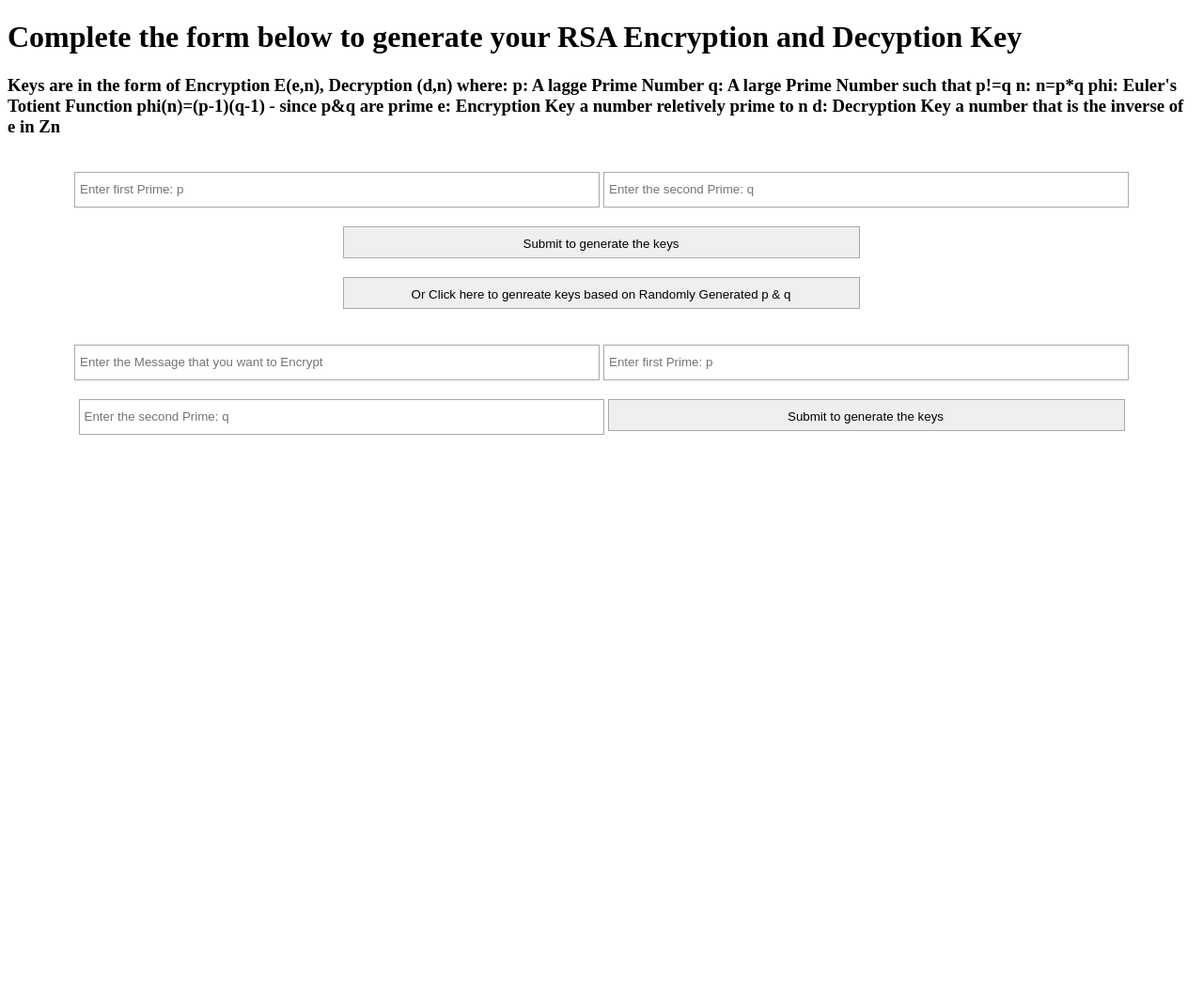
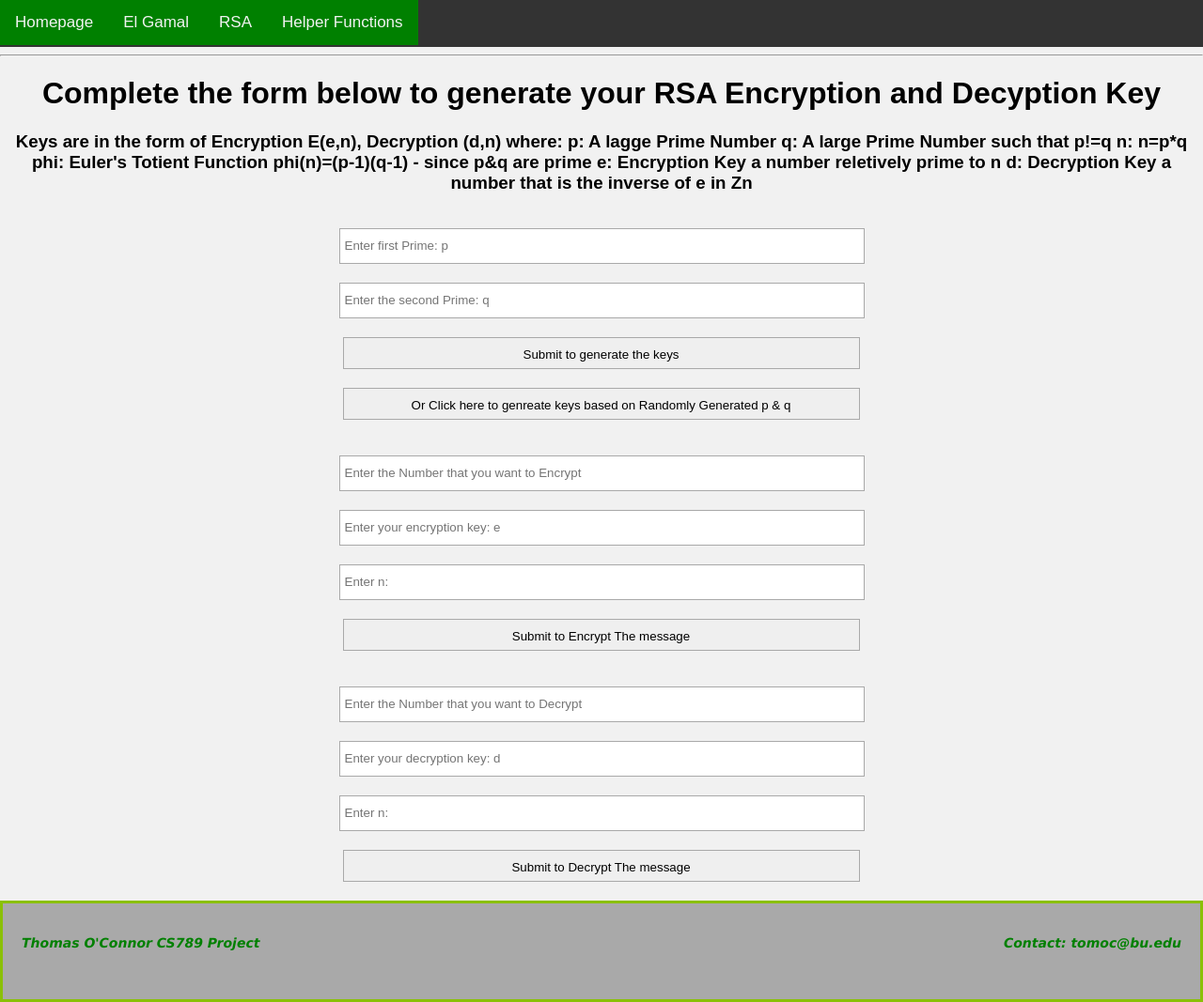
Before and after one commit to Oconnor617/CS789, a Flask app: page /rsa_gen in a window 1280 px wide. Shown: the whole page at 94% size. Before the commit the page ends 463 px from the top, so only its background shows below. Run offline with Flask 2, Linux system fonts and the light colour scheme.

Commit message:
Cleaned Up

```diff
--- a/crypto/ElGamal.py
+++ b/crypto/ElGamal.py
@@ -1,4 +1,4 @@
-from crypto.Euclidean import GCD, power
+from crypto.Euclidean import GCD
 from crypto.Exponentiation import FastModExo
 import random
 from math import pow
--- a/crypto/PrimRoots.py
+++ b/crypto/PrimRoots.py
@@ -55,6 +55,7 @@ then (am)(p−1)/d≡(ap−1)m/d≡1modp, so we need d=1). By the way, this is e
 For example, 6^2=36 or 6^15≡686 are not primitive roots of 761 because gcd(2,760)=2>1 and gcd(15,760)=5>1,
 but, for example, 6^3=216 is another primitive root of 761."""
 from math import sqrt
+
 
 # Returns True if n is prime
 def isPrime( n):
--- a/crypto/routes.py
+++ b/crypto/routes.py
@@ -1,7 +1,7 @@
 from werkzeug.utils import redirect
 from crypto import app
 from crypto.ElGamal import key_gen, encrypt, decrypt, key_gen_root, encrypt_num, decrypt_num
-from crypto.Euclidean import GCD, power
+from crypto.Euclidean import *
 from crypto.Exponentiation import *
 from crypto.Helpers import *
 from crypto.PseudoRandoms import *
@@ -9,7 +9,7 @@ from flask import render_template, request, flash, url_for
 from crypto.PrimRoots import *
 import math
 
-from crypto.RSA import rsa_keys
+from crypto.RSA import rsa_keys, rsa_enc, rsa_dec
 
 @app.route('/')
 @app.route('/index')
@@ -36,17 +36,19 @@ def gcd():
 @app.route('/modInverse', methods=['GET', 'POST'])
 def modInverse():
     if request.method == 'POST':
-        num = int(request.form['num'])
-        mod = int(request.form['mod'])
-        print('Num: {} Mod: {}'.format(num,mod))
-        g = GCD(num,mod)# find the GCD of the numbers. It will need to be 1 for this to work
+        nummy = int(request.form['num'])
+        moddy = int(request.form['mod'])
+        print('Num: {} Mod: {}'.format(nummy,moddy))
+        g = GCD(nummy,moddy)# find the GCD of the numbers. It will need to be 1 for this to work
         if (g != 1):
             #if we are here it means the two numbers are Not relativly prime
+            anwser = "Non Existant"
             print("There is no Multiplicative Inverse for those numbers")
-            return redirect(url_for('index'))
+            return render_template('index.html', nummy=nummy,moddy=moddy,anwser=anwser)
         else:
-            print("The multiplicative inverse of {} under {} is: {}".format(num,mod,power(num, mod-2, mod)))
-            return redirect(url_for('index'))
+            anwser = modinv(nummy,moddy)
+            print("The multiplicative inverse of {} under {} is: {}".format(nummy,moddy,anwser))
+            return render_template('index.html', nummy=nummy,moddy=moddy,anwser=anwser)
     else:
         return render_template('index') # its a GET request. no form submitted
 
@@ -70,8 +72,8 @@ def fastExpo():
         mod = int(request.form['modExpo'])
         remainder = FastModExo(x,e,mod)
         print("{} ^ {} mod {} is: {}".format(x,e,mod,remainder))
-        return redirect(url_for('index'))
-    return render_template('index') # its a GET request. no form submitted
+        return render_template('index.html', xx=x,ee=e,mm=mod,remainder=remainder)
+    return render_template('index.html') # its a GET request. no form submitted
 
 @app.route('/roots', methods=['GET', 'POST'])
 def roots():
@@ -79,7 +81,7 @@ def roots():
         modulo = int(request.form['nroots'])
         print("The smallest Primitive root is: {}".format(findPrimitive(modulo)))
         return redirect(url_for('index'))
-    return render_template('index')
+    return render_template('index.html')
 
 @app.route('/rootsList', methods=['GET', 'POST'])
 def rootsList():
@@ -87,18 +89,19 @@ def rootsList():
         modulo = int(request.form['listroots'])
         print("The Primitive Roots are: {}".format(primRoots(modulo)))
         return redirect(url_for('index'))
-    return render_template('index')
+    return render_template('index.html')
 
 @app.route('/prime', methods=['GET', 'POST'])
 def prime():
     if request.method == 'POST':
         n = int(request.form['n'])
-        if(isPrime(n)):
+        res = isPrimeMR(n)
+        if(isPrimeMR(n)):
             #Should be a prime number
             print('{} is a prime number'.format(n))
         else:
             print('{} is not a prime number'.format(n))
-        return redirect(url_for('index'))
+        return render_template('index.html',pis=n,res=res)
     return render_template('index') # its a GET request. no form submitted
 
 
@@ -118,10 +121,11 @@ def size():
     from 1-> n-1 that are reletively prime to n. """
     if request.method == 'POST':
         zn = int(request.form['n'])
+        size = Order(zn)
         print("The order of {} is: {}".format(zn,Order(zn)))
-        return redirect(url_for('index'))
+        return render_template('index.html',size=size)
 
-    return render_template('index')# GET Request
+    return render_template('index.html')# GET Request
 
 @app.route('/log', methods=['GET','POST'])
 def log():
@@ -309,10 +313,27 @@ def rsa_gen_random():
     return render_template('rsa.html')# GET Request
 
 
-@app.route('/rsa_enc', methods=['GET','POST'])
-def rsa_enc():
+@app.route('/rsa_enc_view', methods=['GET','POST'])
+def rsa_enc_view():
     print("In RSA Encryption")
     if request.method == 'POST':
-        print("POST")
-        return render_template('rsa.html')
+        print("POST ENC")
+        num = int(request.form['rsa_num_enc'])
+        e = int(request.form['e_enc'])
+        n = int(request.form['n_enc'])
+        enc = rsa_enc(num,e,n)
+        return render_template('rsa.html', e_enc=e,rsa_enc=enc,n_enc=n)
     return render_template('rsa.html')# GET Request
+
+@app.route('/rsa_dec_view', methods=['GET','POST'])
+def rsa_dec_view():
+    print("In RSA Decryption")
+    if request.method == 'POST':
+        print("POST DEC")
+        num = int(request.form['rsa_num_dec'])
+        d = int(request.form['d_dec'])
+        n = int(request.form['n_dec'])
+        print("enc: {}, d = {}, n = {}".format(num,d,n))
+        dec = rsa_dec(num,d,n)
+        return render_template('rsa.html', d_dec=d,rsa_dec=dec,n_dec=n)
+    return render_template('rsa.html')# GET Request
--- a/crypto/templates/base.html
+++ b/crypto/templates/base.html
@@ -87,11 +87,10 @@
 </head>
 <body>
     <div class="topnav">
-        <!-- <img class="logo" src="{{ url_for('static', filename='img/Missing.jpg') }}" alt=" Logo File Not Found"> -->
-        <img class="logo" src="{{ url_for('static', filename='img/Logo.jpg') }}" alt=" Logo File Not Found">
         <a href="/index">Homepage</a>
         <a href="{{ url_for('elEnc') }}">El Gamal</a>
         <a href="{{ url_for('rsa_gen') }}">RSA</a>
+        <a href="/index">Helper Functions</a>
     </div>
     <div>
         <!-- This div should span the top of each page -->
--- a/crypto/templates/elGamalEnc.html
+++ b/crypto/templates/elGamalEnc.html
@@ -1,5 +1,8 @@
 <!doctype html>
 <html lang="en">
+  {% extends "base.html" %}
+
+  {% block content %}
   <head>
     <meta charset="utf-8">
     <meta name="viewport" content="width=device-width, initial-scale=1">
@@ -136,4 +139,5 @@
       <p>The Decrypted Message is: {{ num_dec }}</p><br>
       {% endif %}
   </body>
+  {% endblock %}
 </html>
--- a/crypto/templates/rsa.html
+++ b/crypto/templates/rsa.html
@@ -1,5 +1,8 @@
 <!doctype html>
 <html lang="en">
+  {% extends "base.html" %}
+
+  {% block content %}
   <head>
     <meta charset="utf-8">
     <meta name="viewport" content="width=device-width, initial-scale=1">
@@ -14,7 +17,7 @@
                   padding-left:5px;
               }
 
-              form{
+              form,p,h1,h3{
                 text-align: center;
               }
         </style>
@@ -32,7 +35,7 @@
         d: Decryption Key a number that is the inverse of e in Zn</h3>
       <form id="GenN" method="post" action="{{ url_for('rsa_gen') }}">
       <label for="Enter two numbers to check if they are prime and can be used for RSA"></label><br>
-      <input type="number" id="p1check" name="p1check" placeholder="Enter first Prime: p">
+      <input type="number" id="p1check" name="p1check" placeholder="Enter first Prime: p"><br>
       <input type="number" id="q1check" name="q1check" placeholder="Enter the second Prime: q"><br>
       <input type="submit" value="Submit to generate the keys"><br>
     </form>
@@ -48,21 +51,37 @@
     </div>
 
     <div>
-        <form id="RSA" method="post" action="{{ url_for('rsa_enc') }}">
-            <label for="Message to Encrypt"></label><br>
-            <input type="text" id="rsa_msg" name="rsa_msg" placeholder="Enter the Message that you want to Encrypt">
-            <input type="number" id="p1" name="p1" placeholder="Enter first Prime: p">
-            <input type="number" id="q1" name="q1" placeholder="Enter the second Prime: q">
-            <input type="submit" value="Submit to generate the keys">
-            {% if e %}
+        <form id="RSAEnc" method="post" action="{{ url_for('rsa_enc_view') }}">
+            <label for="Number to Encrypt"></label><br>
+            <input type="number" id="rsa_num_enc" name="rsa_num_enc" placeholder="Enter the Number that you want to Encrypt"><br>
+            <input type="number" id="e_enc" name="e_enc" placeholder="Enter your encryption key: e"><br>
+            <input type="number" id="n_enc" name="n_enc" placeholder="Enter n:"><br>
+            <input type="submit" value="Submit to Encrypt The message">
+            {% if e_enc %}
             <p>
-              Your Encryption Key is:  ({{ e }}, {{ n }})<br>
-              Your Decryption Key is:  ({{ d }}, {{ n }})
+              Your Encryption Key is:  ({{ e_enc }}, {{ n_enc }})<br>
+              Your Encrypted message is:  {{ rsa_enc }}
             </p><br>
             {% endif %}
         </form>
     </div>
 
+    <div>
+      <form id="RSADec" method="post" action="{{ url_for('rsa_dec_view') }}">
+          <label for="Number to Decrypt"></label><br>
+          <input type="number" id="rsa_num_dec" name="rsa_num_dec" placeholder="Enter the Number that you want to Decrypt"><br>
+          <input type="number" id="d_dec" name="d_dec" placeholder="Enter your decryption key: d"><br>
+          <input type="number" id="n_dec" name="n_dec" placeholder="Enter n:"><br>
+          <input type="submit" value="Submit to Decrypt The message">
+          {% if d_dec %}
+          <p>
+            Your Decryption Key is:  ({{ d_dec }}, {{ n_dec }})<br>
+            Your Decrypted message is:  {{ rsa_dec }}
+          </p><br>
+          {% endif %}
+      </form>
+  </div>
 
   </body>
+  {% endblock %}
 </html>
```
Also changed, not shown: crypto/Euclidean.py (+6 -16 lines), crypto/Helpers.py (+6 -20 lines), crypto/RSA.py (+23 -3 lines), crypto/templates/index.html (+32 -1 lines).
